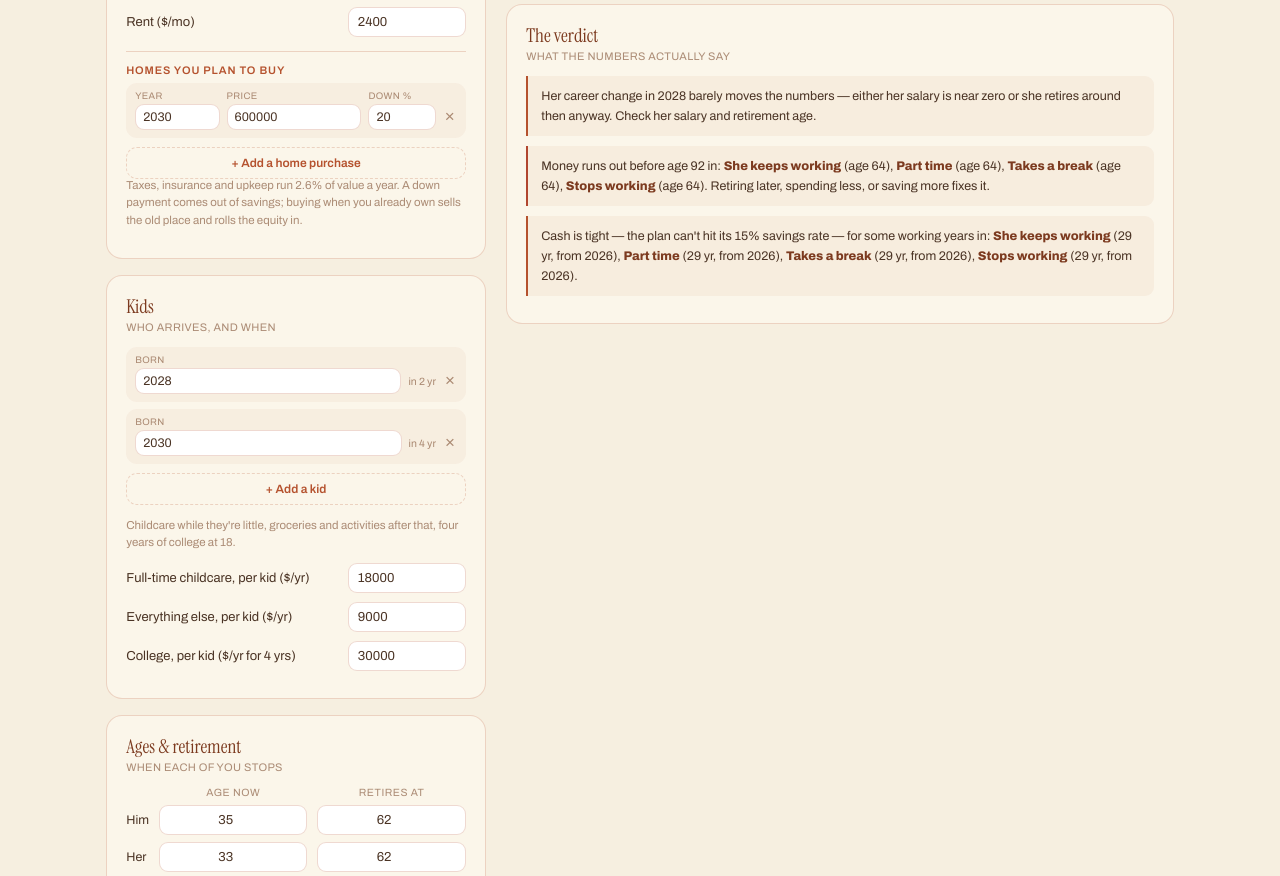
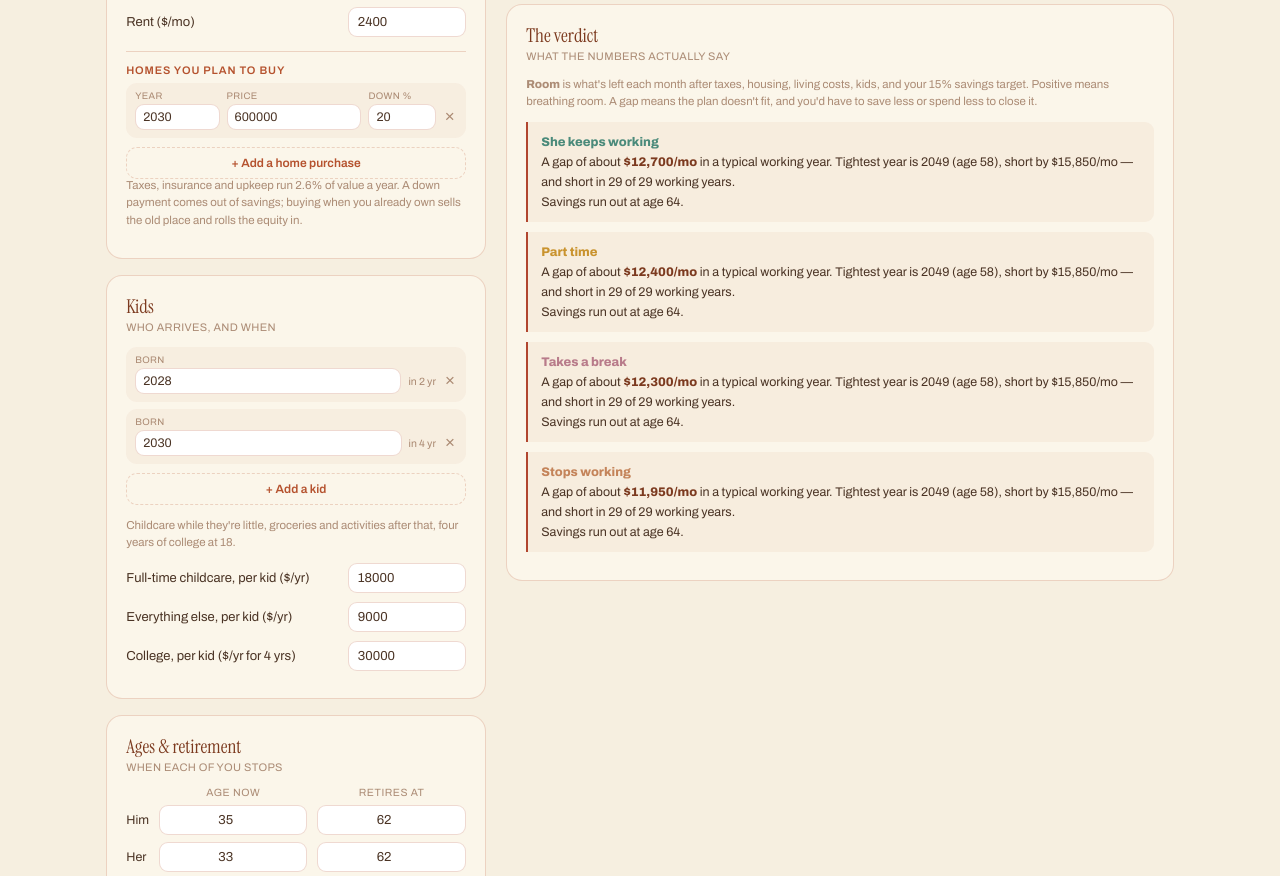
Before and after one commit to coreyfish/fish-financial-future, a plain HTML site: page index.html in a window 1280 px wide. Shown: the part 973-1849 px from the top of the page. Drawn offline with nearby package versions, Linux system fonts and the light colour scheme.

Commit message:
Update index.html

```diff
--- a/index.html
+++ b/index.html
@@ -459,7 +459,7 @@ function project(sk){
     if(!retired) out.cashSaved+=saved-drawn;
 
     rows.push({cy,age:myAge,herAge:age2+y,retired,iRet,sRet,gross,inc1,inc2,tax:t,housing,care,
-      kidEveryday,collegeNow,living,surplus,saved,slack,drawn,kidsHome,
+      kidEveryday,collegeNow,living,surplus,saved,slack,drawn,kidsHome,room:surplus-planSave,
       nw:assets+Math.max(0,homeVal-mortLeft)-debt,assets,home:Math.max(0,homeVal-mortLeft),debt});
   }
   const atRet=rows.find(r=>r.retired)||rows[rows.length-1];
@@ -570,28 +570,35 @@ function drawFlow(r){
 
 function drawVerdict(res){
   const base=res[0], stop=res.find(r=>r.k==='stop'), part=res.find(r=>r.k==='part');
-  const peakCare=Math.max(...base.rows.map(r=>r.care));
-  const costOfStopping=base.nwAtRet-stop.nwAtRet;
-  const earnGap=base.wifeEarned-stop.wifeEarned;
-  const careSaved=base.careSpent-stop.careSpent;
-  const changeY=iv('chg_stop')||CY;
-  let h='';
-  if(earnGap<1000){
-    h+=`<div class="note">Her career change in ${changeY} barely moves the numbers — either her salary is near zero or she retires around then anyway. Check her salary and retirement age.</div>`;
-  }else{
-    const cashGap=base.cashSaved-stop.cashSaved;
-    const keep=Math.round(cashGap/Math.max(1,earnGap)*100);
-    h+=`<div class="note">Working on from ${changeY} brings in <b>${fK(earnGap)}</b> of gross pay. Childcare takes <b>${fK(careSaved)}</b> of it and taxes take a bite of what's left, so about <b>${keep}&cent; on the dollar</b> — <b>${fK(cashGap)}</b> in all — actually reaches your savings. Left to compound, that becomes <b>${fK(costOfStopping)}</b> of net worth by ${base.hhRetAge}. That is the real price of her stopping.</div>`;
-    if(peakCare>0)h+=`<div class="note">Childcare peaks at <b>${fK(peakCare)}/yr</b>. ${part.nwAtRet>stop.nwAtRet+costOfStopping*0.45?`Part time keeps <b>${Math.round((part.nwAtRet-stop.nwAtRet)/Math.max(1,costOfStopping)*100)}%</b> of the financial upside of working full time while cutting childcare hours — usually the best deal on this page.`:`Part time doesn't buy back much here, because her pay drops faster than the childcare bill does.`}</div>`;
-    else h+=`<div class="note">No childcare in the plan — with no kids young enough to need it, the scenarios differ by her pay alone, so working full time simply wins. Add kids to see the real trade-off.</div>`;
+  const sr=n('savRate'), r50=v=>f0(Math.round(Math.abs(v)/50)*50);
+  let h=`<div class="hint" style="margin:0 0 12px"><b>Room</b> is what's left each month after taxes, housing, living costs, kids, and your ${sr}% savings target. Positive means breathing room. A gap means the plan doesn't fit, and you'd have to save less or spend less to close it.</div>`;
+
+  // one block per scenario: how much room there is, where it's tightest, and how it ends
+  res.forEach(r=>{
+    const wk=r.rows.filter(x=>!x.retired);
+    if(!wk.length)return;
+    const avg=wk.reduce((a,x)=>a+x.room,0)/wk.length/12;
+    const tight=wk.reduce((m,x)=>x.room<m.room?x:m,wk[0]), gapYrs=wk.filter(x=>x.room<0).length;
+    const t=tight.room/12;
+    const head=avg>=0?`About <b>${r50(avg)}/mo of room</b> in a typical working year`
+                     :`A gap of about <b>${r50(avg)}/mo</b> in a typical working year`;
+    const worst=t>=0?`Tightest year is ${tight.cy} (age ${tight.age}), and there's still ${r50(t)}/mo of room.`
+                    :`Tightest year is ${tight.cy} (age ${tight.age}), short by ${r50(t)}/mo`+(gapYrs>1?` &mdash; and short in ${gapYrs} of ${wk.length} working years.`:'.');
+    const solo=tight.iRet!==tight.sRet?` Only ${tight.iRet?'she':'he'} is still working that year.`:'';
+    const end=r.broke!=null?`Savings run out at age ${r.broke}.`
+                           :`Savings last past ${A.endAge}, with ${fK(r.nwAtRet)} at retirement (age ${r.hhRetAge}).`;
+    h+=`<div class="note" style="border-color:${gapYrs>0||r.broke!=null?'#b1462f':r.c}"><b style="color:${r.c}">${r.nm}</b><br>${head}. ${worst}${solo}<br>${end}</div>`;
+  });
+
+  // how the scenarios compare
+  const earnGap=base.wifeEarned-stop.wifeEarned, peakCare=Math.max(...base.rows.map(r=>r.care));
+  if(earnGap>=1000){
+    const cashGap=base.cashSaved-stop.cashSaved, cost=base.nwAtRet-stop.nwAtRet, careSaved=base.careSpent-stop.careSpent;
+    h+=`<div class="note"><b>What stopping costs.</b> Her extra years of work add ${fK(earnGap)} in pay. After ${fK(careSaved)} of childcare and taxes, about ${fK(cashGap)} of that reaches savings, which grows to <b>${fK(cost)}</b> by retirement.`+
+       (peakCare>0?` Childcare peaks at ${fK(peakCare)}/yr. `+(part.nwAtRet>stop.nwAtRet+cost*0.45
+          ?`Part time keeps about ${Math.round((part.nwAtRet-stop.nwAtRet)/Math.max(1,cost)*100)}% of that upside while cutting childcare hours.`
+          :`Part time recovers little, because her pay drops faster than the childcare bill does.`):'')+`</div>`;
   }
-  const slackShare=base.slack/Math.max(1,base.slack+base.cashSaved);
-  if(slackShare>0.2)h+=`<div class="note">You have headroom: about <b>${fK(base.slack)}</b> over the career drifts past your ${n('savRate')}% savings rate and is assumed absorbed by lifestyle. Lifting the savings rate turns that into net worth without anyone changing jobs &mdash; worth weighing against the scenarios above.</div>`;
-  const bad=res.filter(r=>r.broke!=null);
-  if(bad.length)h+=`<div class="note" style="border-color:#b1462f">Money runs out before age ${A.endAge} in: ${bad.map(r=>`<b>${r.nm}</b> (age ${r.broke})`).join(', ')}. Retiring later, spending less, or saving more fixes it.</div>`;
-  const sq=res.filter(r=>r.squeeze>0);
-  if(sq.length)h+=`<div class="note">Cash is tight — the plan can't hit its ${n('savRate')}% savings rate — for some working years in: ${sq.map(r=>`<b>${r.nm}</b> (${r.squeeze} yr, from ${r.firstSqueeze})`).join(', ')}.</div>`;
-  if(!bad.length&&!sq.length)h+=`<div class="note">Every scenario holds up: savings last past age ${A.endAge} and you hit your savings rate every working year. The choice is about life, not solvency.</div>`;
   el('verdict').innerHTML=h;
 }
 
```
